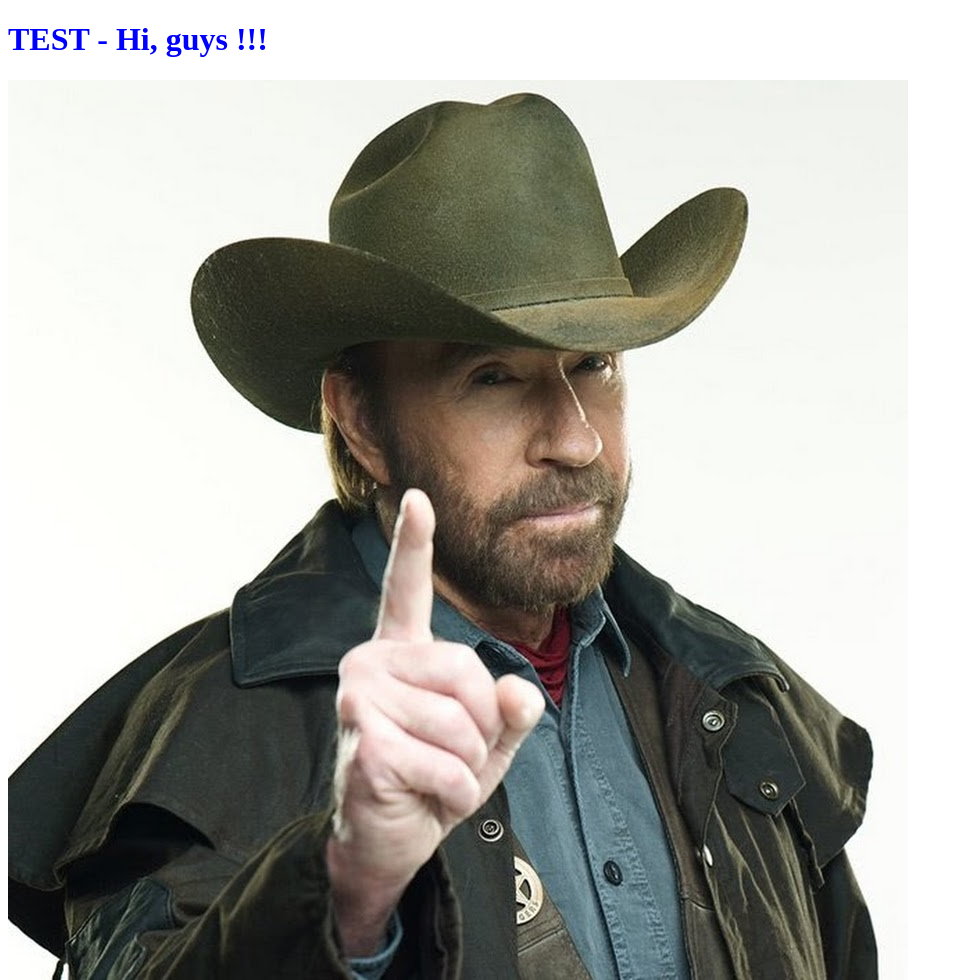
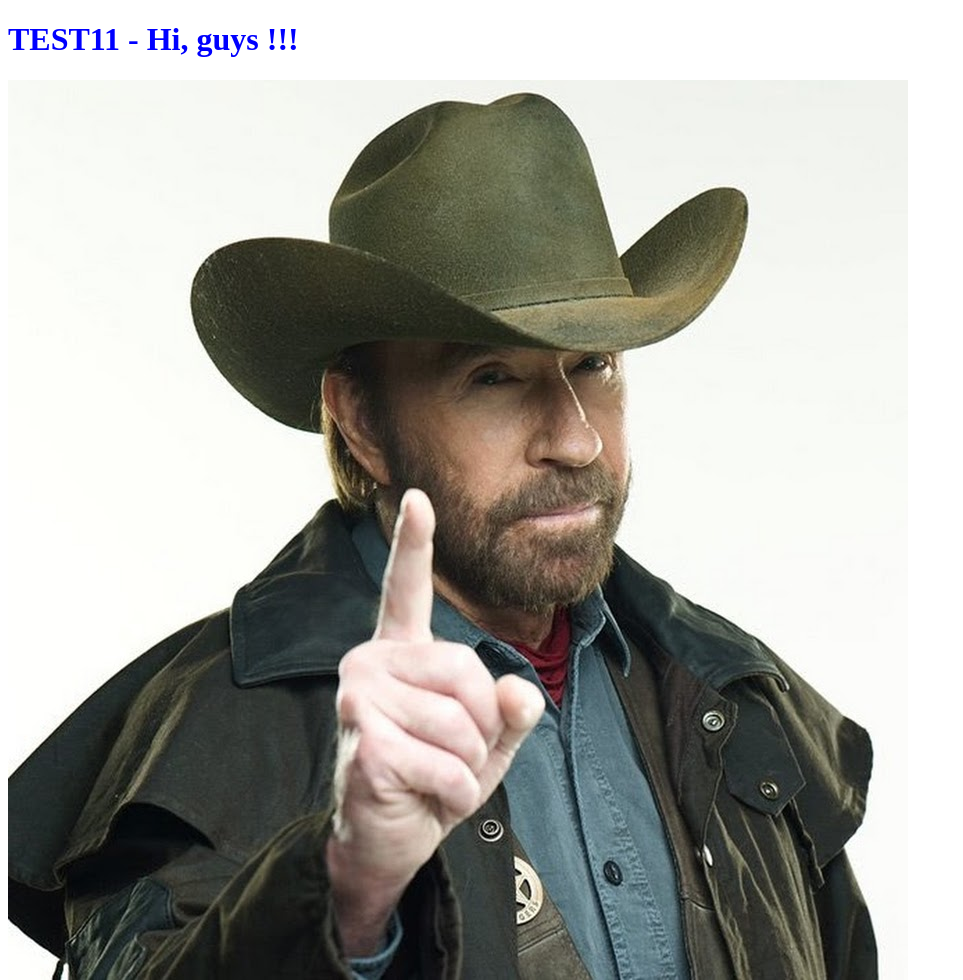
Before and after one commit to MikeMX777/test-task2, a plain HTML site: page index.html in a window 1280 px wide. Shown: the whole page, without its empty margins (0-963 px from the left). Drawn offline with Linux system fonts and the light colour scheme.

Commit message:
Update index.html

```diff
--- a/index.html
+++ b/index.html
@@ -6,7 +6,7 @@
 <title>Тестовое задание 2</title>
 </head>
 <body>
-<h1 style="color: blue;">TEST -  Hi, guys !!!</h1>
+<h1 style="color: blue;">TEST11 -  Hi, guys !!!</h1>
 <div><img src="chuck-norris.jpg"></img></div>
 </body>
 </html>
```
